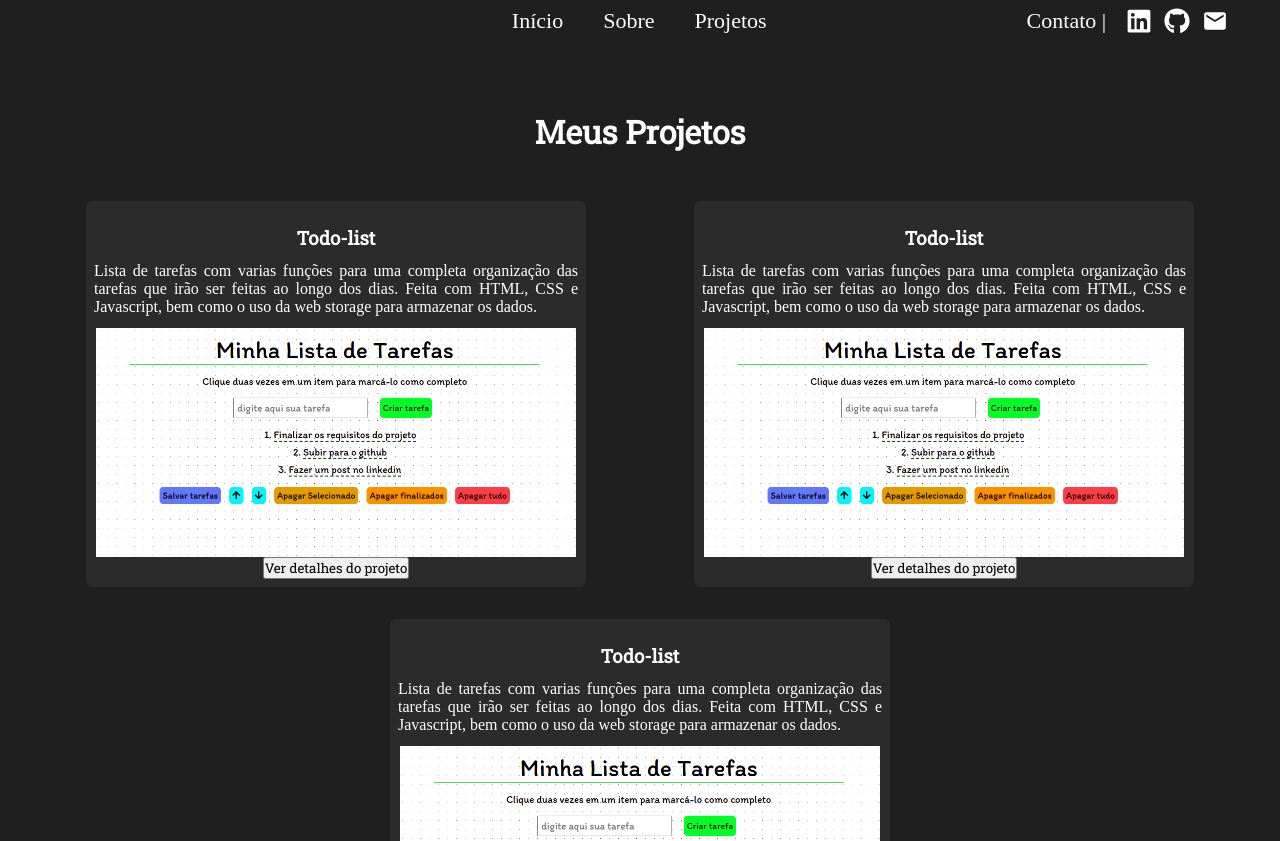
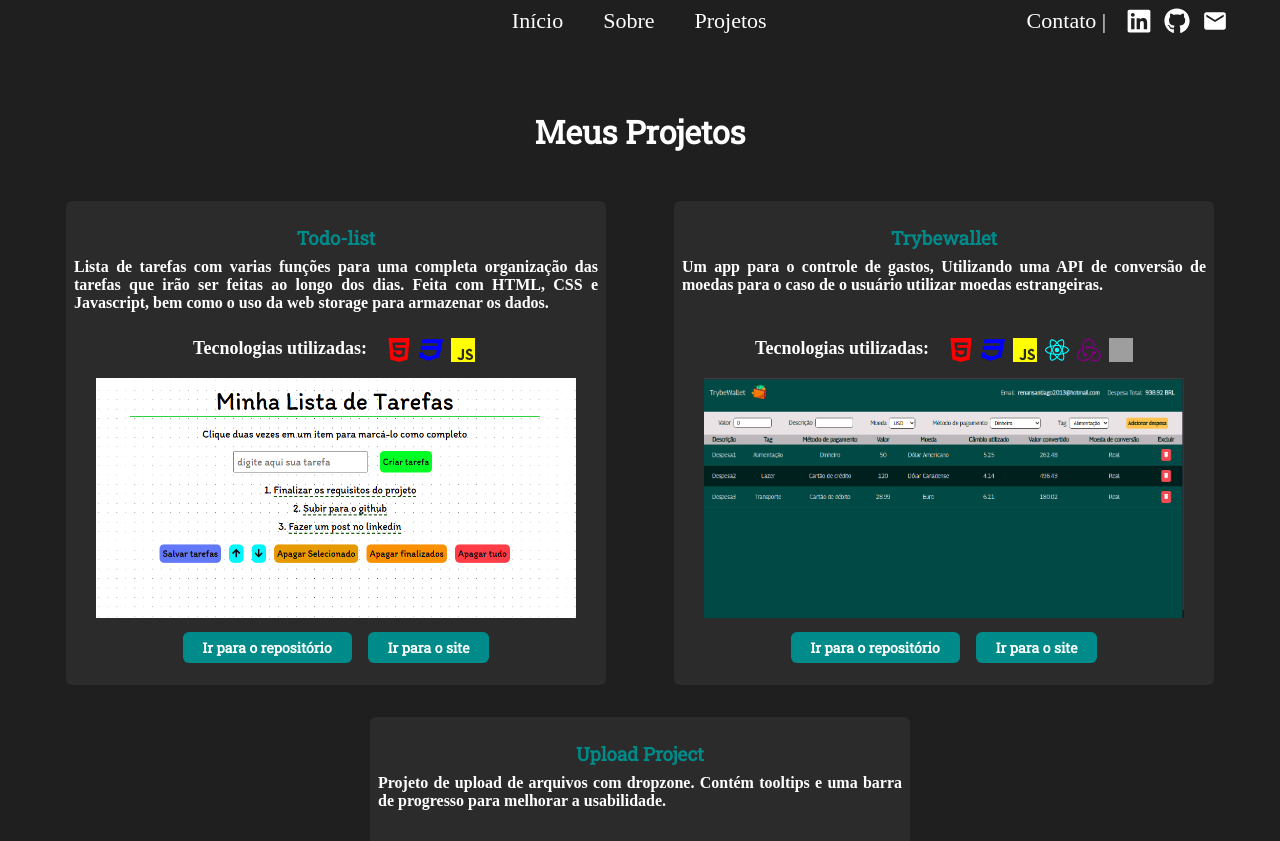
Before and after one commit to Renansf8/Renansf8.github.io, a React (Create React App) app in the folder portfolio/: page /projetos in a window 1280 px wide. Shown: the top 841 px of the page. Built offline with nearby package versions, Linux system fonts and the light colour scheme; grey boxes are pictures that could not be loaded.

Commit message:
Continua criaçao do card de projeto

```diff
--- /dev/null
+++ b/portfolio/src/helpers/Project.tsx
@@ -0,0 +1,24 @@
+import uploadImg from '../assets/uploadproject.png';
+import trybewalletImg from '../assets/trybewallet.png';
+import todoImg from '../assets/todo-list.png';
+
+export const projectList = {
+  toDo: {
+    title: 'Todo-list',
+    description:
+      'Lista de tarefas com varias funções para uma completa organização das tarefas que irão ser feitas ao longo dos dias. Feita com HTML, CSS e Javascript, bem como o uso da web storage para armazenar os dados.',
+    thumb: todoImg,
+  },
+  trybeWallet: {
+    title: 'Trybewallet',
+    description:
+      'Um app para o controle de gastos, Utilizando uma API de conversão de moedas para o caso de o usuário utilizar moedas estrangeiras.',
+    thumb: trybewalletImg,
+  },
+  uploadProject: {
+    title: 'Upload Project',
+    description:
+      'Projeto de upload de arquivos com dropzone. Contém tooltips e uma barra de progresso para melhorar a usabilidade.',
+    thumb: uploadImg,
+  },
+};
--- a/portfolio/src/pages/Home/styles.ts
+++ b/portfolio/src/pages/Home/styles.ts
@@ -120,6 +120,7 @@
 `;
 
 export const CardContainer = styled.div`
+  cursor: pointer;
   width: 240px;
   height: 200px;
   transform-style: preserve-3d;
--- a/portfolio/src/pages/Projects/index.tsx
+++ b/portfolio/src/pages/Projects/index.tsx
@@ -1,10 +1,22 @@
 import React from 'react';
 import NavBar from '../../components/Navbar';
-import todoImg from '../../assets/todo-list.png';
+import { projectList } from '../../helpers/Project';
 
-import { Header, ProjectsList, ProjectCard } from './styles';
+import { ImHtmlFive, ImCss3 } from 'react-icons/im';
+import {
+  SiJavascript,
+  SiReact,
+  SiRedux,
+  SiJest,
+  SiGit,
+  SiTypescript,
+} from 'react-icons/si';
+
+import { Header, ProjectsList, ProjectCard, Tecs } from './styles';
 
 const Projects: React.FC = () => {
+  const { toDo, trybeWallet, uploadProject } = projectList;
+
   return (
     <>
       <NavBar />
@@ -13,34 +25,77 @@
       </Header>
       <ProjectsList>
         <ProjectCard>
-          <h3>Todo-list</h3>
-          <p>
-            Lista de tarefas com varias funções para uma completa organização das tarefas
-            que irão ser feitas ao longo dos dias. Feita com HTML, CSS e Javascript, bem
-            como o uso da web storage para armazenar os dados.
-          </p>
-          <img src={todoImg} />
-          <button>Ver detalhes do projeto</button>
+          <h3>{toDo.title}</h3>
+          <p>{toDo.description}</p>
+          <Tecs>
+            <p>Tecnologias utilizadas:</p>
+            <div>
+              <ImHtmlFive color="red" size={24} />
+              <ImCss3 color="blue" size={24} />
+              <SiJavascript color="yellow" size={24} />
+            </div>
+          </Tecs>
+          <img src={toDo.thumb} />
+          <div>
+            <a
+              href="https://github.com/Renansf8/todo-list"
+              target="_blank"
+              rel="noreferrer"
+            >
+              <button>Ir para o repositório</button>
+            </a>
+            <button>Ir para o site</button>
+          </div>
         </ProjectCard>
         <ProjectCard>
-          <h3>Todo-list</h3>
-          <p>
-            Lista de tarefas com varias funções para uma completa organização das tarefas
-            que irão ser feitas ao longo dos dias. Feita com HTML, CSS e Javascript, bem
-            como o uso da web storage para armazenar os dados.
-          </p>
-          <img src={todoImg} />
-          <button>Ver detalhes do projeto</button>
+          <h3>{trybeWallet.title}</h3>
+          <p>{trybeWallet.description}</p>
+          <Tecs>
+            <p>Tecnologias utilizadas:</p>
+            <div>
+              <ImHtmlFive color="red" size={24} />
+              <ImCss3 color="blue" size={24} />
+              <SiJavascript color="yellow" size={24} />
+              <SiReact color="cyan" size={24} />
+              <SiRedux color="purple" size={24} />
+              <img src="https://camo.githubusercontent.com/aa85cea585880ae694b4fe8dde116d092b8907d6351c71fcd76f00f7586fad72/68747470733a2f2f74657374696e672d6c6962726172792e636f6d2f696d672f6f63746f7075732d313238783132382e706e67" />
+            </div>
+          </Tecs>
+          <img src={trybeWallet.thumb} />
+          <div>
+            <a
+              href="https://github.com/Renansf8/Trybewallet"
+              target="_blank"
+              rel="noreferrer"
+            >
+              <button>Ir para o repositório</button>
+            </a>
+            <button>Ir para o site</button>
+          </div>
         </ProjectCard>
         <ProjectCard>
-          <h3>Todo-list</h3>
-          <p>
-            Lista de tarefas com varias funções para uma completa organização das tarefas
-            que irão ser feitas ao longo dos dias. Feita com HTML, CSS e Javascript, bem
-            como o uso da web storage para armazenar os dados.
-          </p>
-          <img src={todoImg} />
-          <button>Ver detalhes do projeto</button>
+          <h3>{uploadProject.title}</h3>
+          <p>{uploadProject.description}</p>
+          <Tecs>
+            <p>Tecnologias utilizadas:</p>
+            <div>
+              <ImHtmlFive color="red" size={24} />
+              <ImCss3 color="blue" size={24} />
+              <SiJavascript color="yellow" size={24} />
+              <SiReact color="cyan" size={24} />
+            </div>
+          </Tecs>
+          <img src={uploadProject.thumb} />
+          <div>
+            <a
+              href="https://github.com/Renansf8/uploadProject-frontend"
+              target="_blank"
+              rel="noreferrer"
+            >
+              <button>Ir para o repositório</button>
+            </a>
+            <button>Ir para o site</button>
+          </div>
         </ProjectCard>
       </ProjectsList>
     </>
--- a/portfolio/src/pages/Projects/styles.ts
+++ b/portfolio/src/pages/Projects/styles.ts
@@ -1,4 +1,5 @@
 import styled from 'styled-components';
+import { shade } from 'polished';
 
 export const Header = styled.header`
   display: flex;
@@ -24,7 +25,7 @@
 `;
 
 export const ProjectCard = styled.div`
-  max-width: 500px;
+  max-width: 540px;
   background-color: #2b2b2b;
   margin: 16px 0;
   padding: 8px;
@@ -33,7 +34,65 @@
   align-items: center;
   border-radius: 6px;
 
+  h3 {
+    color: #008b8b;
+    /* margin-left: 120px; */
+  }
+
+  p {
+    font-weight: 600;
+    height: 80px;
+    margin-top: 8px;
+    margin-bottom: 0;
+  }
+
   img {
     width: 480px;
+    height: 240px;
+  }
+
+  button {
+    align-items: center;
+    background-color: #008b8b;
+    border: none;
+    border-radius: 6px;
+    color: #fff;
+    display: flex;
+    font-size: 14px;
+    font-weight: 600;
+    margin: 14px 8px;
+    padding: 6px 20px 6px 20px;
+    transition: all 0.2s;
+
+    &:hover {
+      background-color: ${shade(0.2, '#008B8B')};
+      transform: translateY(-2px);
+    }
+  }
+
+  div {
+    display: flex;
   }
 `;
+
+export const Tecs = styled.div`
+  display: flex;
+  margin-bottom: 16px;
+
+  p {
+    font-size: 18px;
+    height: 8px;
+    margin-right: 16px;
+    margin-top: 0;
+  }
+
+  svg {
+    margin: 0 4px;
+  }
+
+  img {
+    margin-left: 4px;
+    height: 24px;
+    width: 24px;
+  }
+`;
```
Also changed, not shown: portfolio/src/assets/trybewallet.png (added), portfolio/src/assets/uploadproject.png (added).
